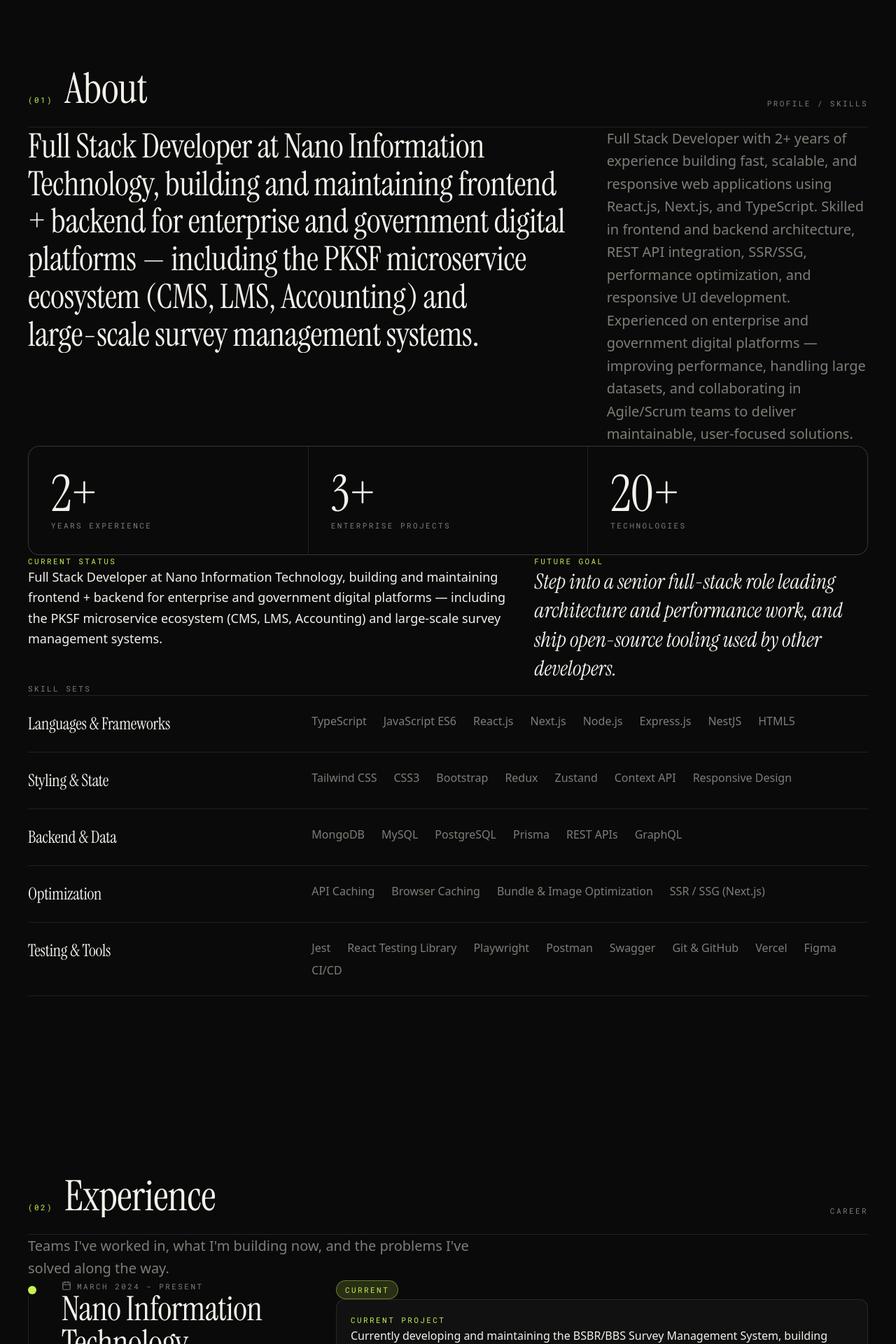
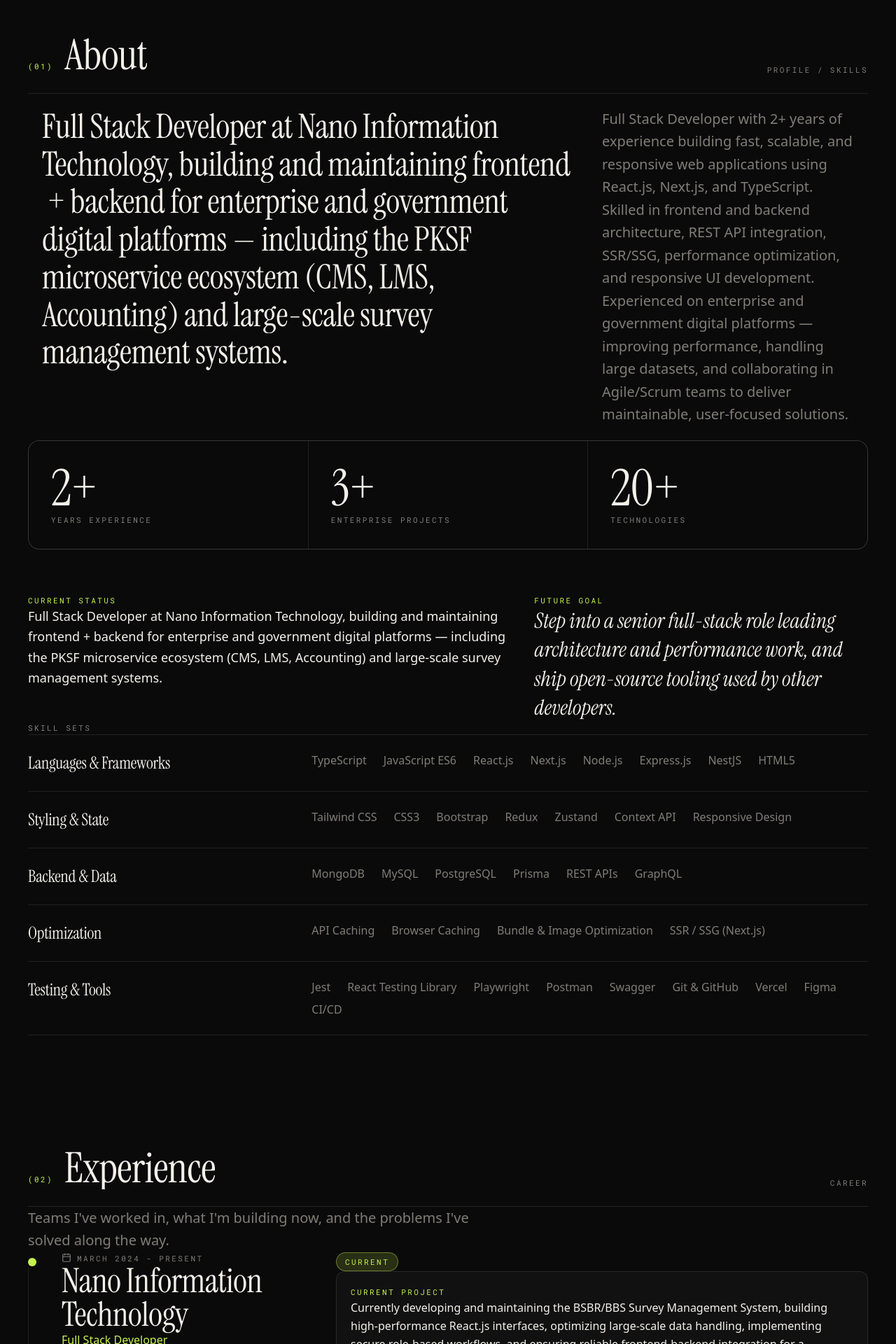
Before and after one commit to MohammedNawazMynulIslam/Portfolio2.0, a Next.js app: page / in a window 1280 px wide. Shown: the part 840-2760 px from the top of the page at 70% size. Built offline with nearby package versions, Linux system fonts and the light colour scheme; a web font is replaced by a local one.

Commit message:
fix: update portfolio links and improve layout styles for better presentation

```diff
--- a/data/portfolio.json
+++ b/data/portfolio.json
@@ -85,8 +85,8 @@
       "description": "A large-scale microservice-based platform with CMS, LMS, and Accounting services supporting loan, training, and financial workflows.",
       "details": "Built and maintained three microservices: a Loan Management Service (borrower lifecycle, application \u2192 sanction \u2192 disbursement \u2192 repayment, waivers/write-offs), a Content Management Service, and an automated Accounting module that syncs real-time LMS transactions with journal entries and generates instant balance sheets. Delivered a 95% login load-time reduction and server-side pagination for large datasets.",
       "techStack": ["React", "TypeScript", "Node.js", "NestJS", "PostgreSQL", "Prisma"],
-      "liveUrl": "",
-      "githubUrl": "http://202.51.189.109",
+      "liveUrl": "http://202.51.189.109",
+      "githubUrl": "",
       "image": "/images/pksf.png",
       "featured": true
     },
--- a/src/components/site/About.tsx
+++ b/src/components/site/About.tsx
@@ -17,8 +17,8 @@
 
 export function About({ about, skills }: AboutProps) {
   return (
-    <Section id="about" index="(01)" heading="About" meta="Profile / Skills">
-      <div className="grid gap-10 lg:grid-cols-12">
+    <Section id="about" index="(01)" heading="About" meta="Profile / Skills" >
+      <div className="grid gap-10 lg:grid-cols-12 p-5">
         <div className="lg:col-span-8">
           <TextReveal
             as="p"
@@ -46,7 +46,7 @@
         })}
       </div>
 
-      <div className="mt-16 grid gap-10 lg:grid-cols-12">
+      <div className="grid gap-10 pt-16 lg:grid-cols-12 border-amber-950">
         <Reveal className="lg:col-span-7">
           <p className="label text-accent">Current status</p>
           <p className="mt-4 text-lg leading-relaxed text-foreground">
--- a/src/components/site/Experience.tsx
+++ b/src/components/site/Experience.tsx
@@ -70,13 +70,15 @@
 
               <div className="lg:col-span-8">
                 {item.current ? (
-                  <span className="inline-flex items-center rounded-full border border-accent/40 bg-accent-dim px-3 py-1 label text-accent">
-                    Current
-                  </span>
+                  <div className="mb-20">
+                    <span className="inline-flex items-center rounded-full border border-accent/40 bg-accent-dim px-3 py-1 label text-accent">
+                      Current
+                    </span>
+                  </div>
                 ) : null}
 
                 {item.current && item.currentProject ? (
-                  <div className="mt-8 rounded-xl border border-border bg-card p-5">
+                  <div className="rounded-xl border border-border bg-card p-5">
                     <p className="label text-accent">Current project</p>
                     <p className="mt-2 leading-relaxed text-foreground">
                       {item.currentProject}
--- a/src/components/site/Section.tsx
+++ b/src/components/site/Section.tsx
@@ -11,7 +11,7 @@
 
 export function Section({ id, index, heading, meta, children }: SectionProps) {
   return (
-    <section id={id} className="scroll-mt-24 py-24 sm:py-32">
+    <section id={id} className="scroll-mt-24 py-10 sm:py-20">
       <div className="container-px">
         <div className="flex items-end justify-between gap-4 border-b border-border pb-6">
           <div className="flex items-baseline gap-4">
```
